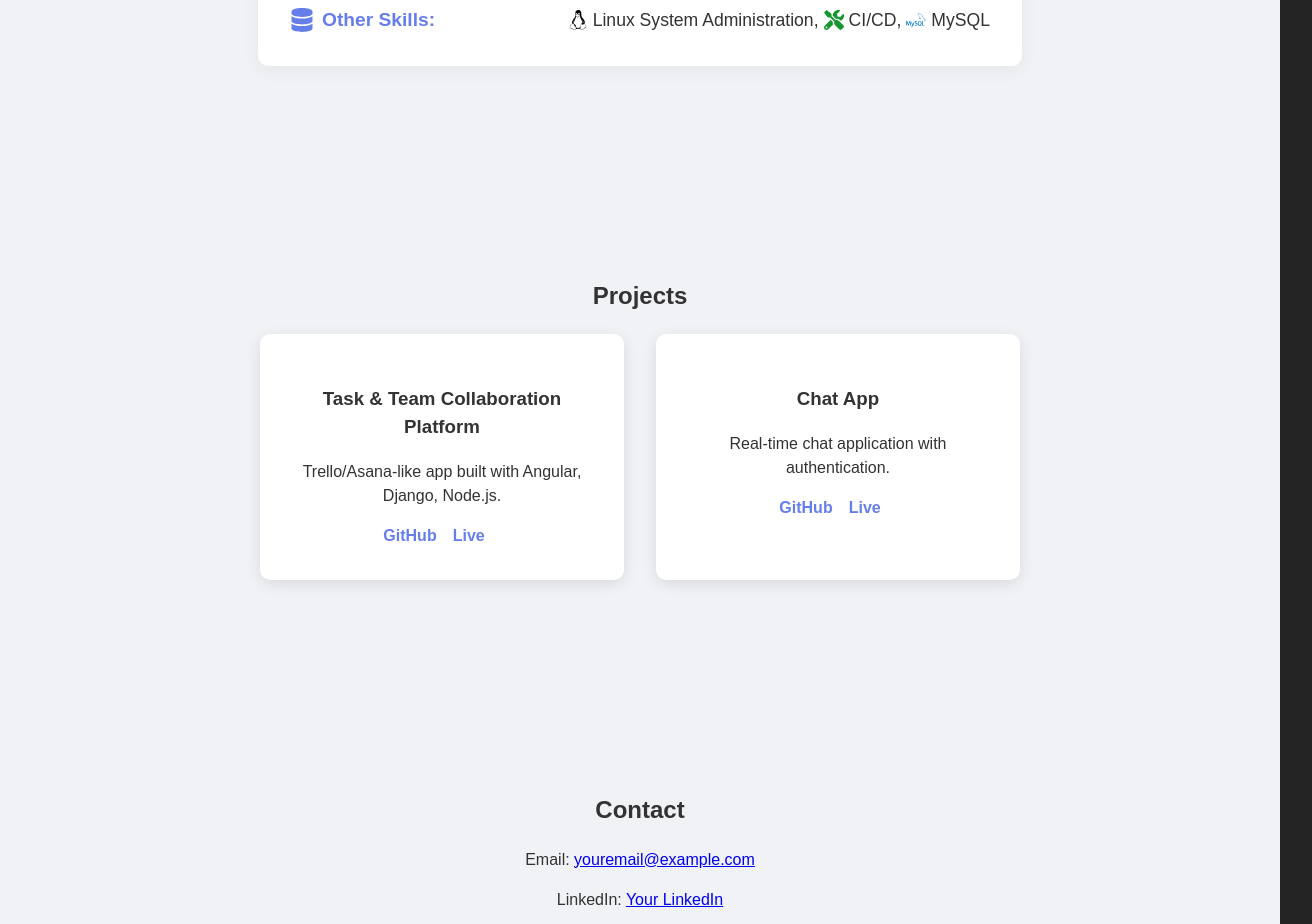
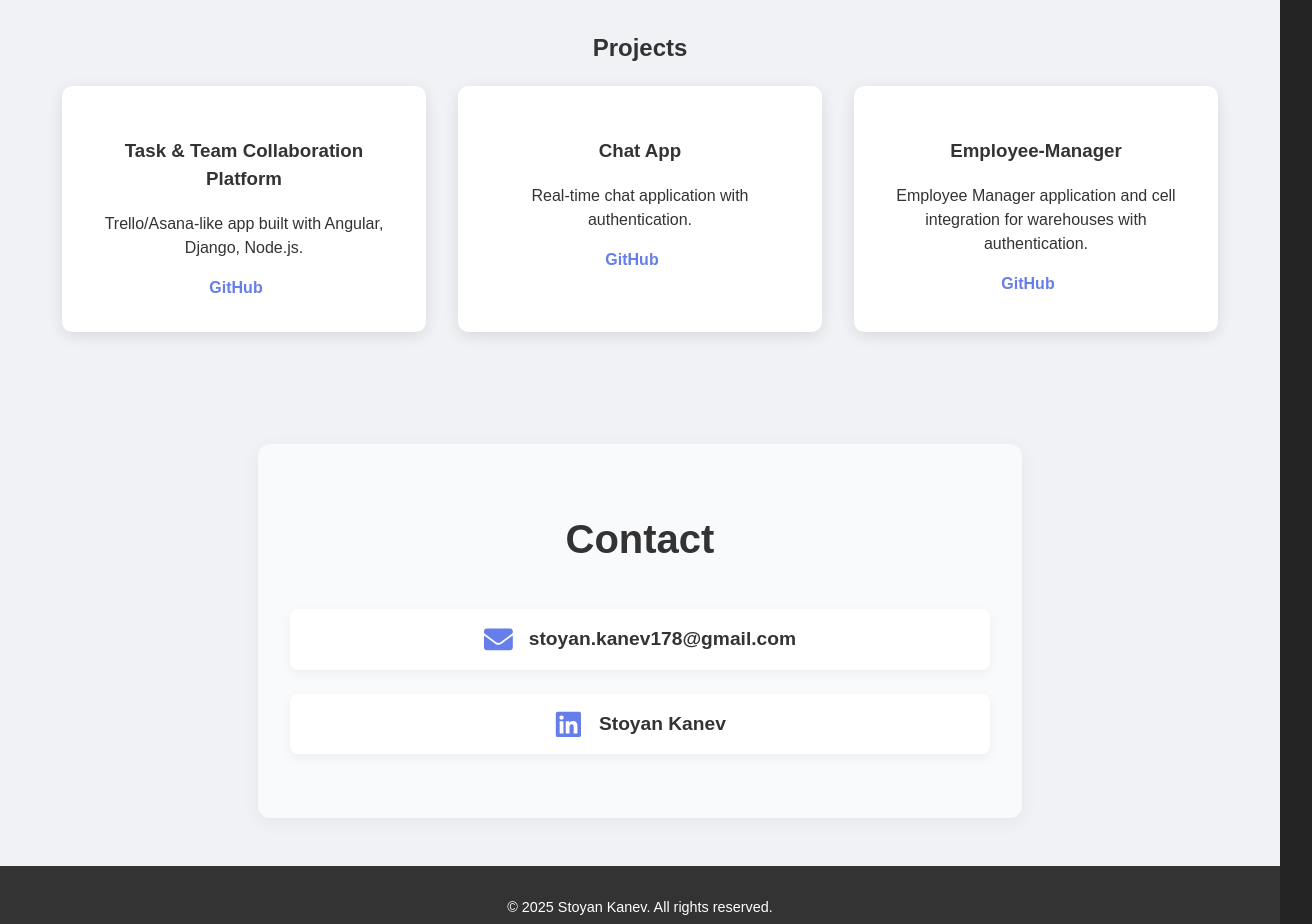
Before and after one commit to stoyan-kanev/portfolio, a React (Vite) app in the folder front-end/: page / in a window 1280 px wide. Shown: the part 820-1744 px from the top of the page, 1312 px wide, since content can reach past the window. Built offline with nearby package versions, Linux system fonts and the light colour scheme.

Commit message:
Added style for contact and tech stack

```diff
--- a/front-end/src/App.jsx
+++ b/front-end/src/App.jsx
@@ -1,7 +1,7 @@
 import React from 'react';
 import Navbar from './components/Navbar';
 import HeroSection from './components/HeroSection';
-import About from './components/About';
+import TechStack from './components/TechStack.jsx';
 import Projects from './components/Projects';
 import Contact from './components/Contact';
 import Footer from './components/Footer';
@@ -11,7 +11,7 @@ function App() {
         <>
             <Navbar/>
             <HeroSection/>
-            <About/>
+            <TechStack/>
             <Projects/>
             <Contact/>
             <Footer/>
--- a/front-end/src/components/Contact.jsx
+++ b/front-end/src/components/Contact.jsx
@@ -1,11 +1,21 @@
-import React from 'react';
+import { FaEnvelope, FaLinkedin } from 'react-icons/fa';
 
 function Contact() {
     return (
         <section id="contact" className="contact">
             <h2>Contact</h2>
-            <p>Email: <a href="mailto:youremail@example.com">youremail@example.com</a></p>
-            <p>LinkedIn: <a href="https://linkedin.com/in/yourprofile" target="_blank" rel="noopener noreferrer">Your LinkedIn</a></p>
+            <div className="contact-items">
+                <div className="contact-item">
+                    <FaEnvelope className="contact-icon" />
+                    <a href="mailto:stoyan.kanev178@gmail.com">stoyan.kanev178@gmail.com</a>
+                </div>
+                <div className="contact-item">
+                    <FaLinkedin className="contact-icon" />
+                    <a href="https://www.linkedin.com/in/stoyan-kanev-042386207" target="_blank" rel="noopener noreferrer">
+                        Stoyan Kanev
+                    </a>
+                </div>
+            </div>
         </section>
     );
 }
--- a/front-end/src/components/Navbar.jsx
+++ b/front-end/src/components/Navbar.jsx
@@ -5,7 +5,7 @@ function Navbar() {
         <nav className="navbar">
             <ul>
                 <li><a href="#home">Home</a></li>
-                <li><a href="#about">About</a></li>
+                <li><a href="#techstack">Tech Stack</a></li>
                 <li><a href="#projects">Projects</a></li>
                 <li><a href="#contact">Contact</a></li>
             </ul>
--- a/front-end/src/components/Projects.jsx
+++ b/front-end/src/components/Projects.jsx
@@ -13,7 +13,7 @@ function Projects() {
                         <p>{project.description}</p>
                         <div className="project-links">
                             <a href={project.githubLink} target="_blank" rel="noopener noreferrer">GitHub</a>
-                            {project.liveLink && (<a href={project.liveLink} target="_blank" rel="noopener noreferrer">Live</a>)}
+                            {/*{project.liveLink && (<a href={project.liveLink} target="_blank" rel="noopener noreferrer">Live</a>)}*/}
                         </div>
                     </div>
                 ))}
--- a/front-end/src/components/About.jsx
+++ b/front-end/src/components/TechStack.jsx
@@ -1,17 +1,17 @@
 import {FaCode, FaTools, FaDatabase} from 'react-icons/fa';
 import {SiPython, SiJavascript, SiTypescript, SiDjango, SiAngular, SiReact, SiLinux, SiMysql} from 'react-icons/si';
 
-function About() {
+function TechStack() {
     return (
-        <section id="about" className="about">
-            <h2>About Me</h2>
-            <div className="about-table">
-                <div className="about-row">
-                    <span className="about-label">
+        <section id="techstack" className="techstack">
+            <h2>Tech Stack</h2>
+            <div className="techstack-table">
+                <div className="techstack-row">
+                    <span className="techstack-label">
                         <FaCode style={{marginRight: '8px'}}/>
                         Languages:
                     </span>
-                    <span className="about-value">
+                    <span className="techstack-value">
                         <SiPython style={{marginRight: '5px', color: '#306998'}}/>
                         Python,
                         <SiJavascript style={{margin: '0 5px', color: '#f7df1e'}}/>
@@ -21,12 +21,12 @@ function About() {
                     </span>
                 </div>
 
-                <div className="about-row">
-                    <span className="about-label">
+                <div className="techstack-row">
+                    <span className="techstack-label">
                         <FaTools style={{marginRight: '8px'}}/>
                         Frameworks:
                     </span>
-                    <span className="about-value">
+                    <span className="techstack-value">
                         <SiAngular style={{marginRight: '5px', color: '#bf1818'}}/>
                         Angular,
                         <SiDjango style={{margin: '0 5px', color: '#16962f'}}/>
@@ -36,12 +36,12 @@ function About() {
                     </span>
                 </div>
 
-                <div className="about-row">
-                    <span className="about-label">
+                <div className="techstack-row">
+                    <span className="techstack-label">
                         <FaDatabase style={{marginRight: '8px'}}/>
                         Other Skills:
                     </span>
-                    <span className="about-value">
+                    <span className="techstack-value">
                         <SiLinux style={{marginRight: '5px', color: '#000000'}}/>
                         Linux System Administration,
                         <FaTools style={{margin: '0 5px', color: '#16962f'}}/>
@@ -55,4 +55,4 @@ function About() {
     );
 }
 
-export default About;
+export default TechStack;
--- a/front-end/src/data/projects.jsx
+++ b/front-end/src/data/projects.jsx
@@ -2,13 +2,19 @@ export const projects = [
     {
         title: "Task & Team Collaboration Platform",
         description: "Trello/Asana-like app built with Angular, Django, Node.js.",
-        githubLink: "https://github.com/yourusername/task-collab",
+        githubLink: "https://github.com/LazyPotato02/Collaboration-Platform",
         liveLink: "https://yourdomain.com/task-collab",
     },
     {
         title: "Chat App",
         description: "Real-time chat application with authentication.",
-        githubLink: "https://github.com/yourusername/chat-app",
+        githubLink: "https://github.com/LazyPotato02/Chat-App",
+        liveLink: "https://yourdomain.com/chat-app",
+    },
+    {
+        title: "Employee-Manager",
+        description: "Employee Manager application and cell integration for warehouses with authentication.",
+        githubLink: "https://github.com/LazyPotato02/Employee-Manager",
         liveLink: "https://yourdomain.com/chat-app",
     },
 ];
--- a/front-end/src/index.css
+++ b/front-end/src/index.css
@@ -27,8 +27,8 @@ body {
 .navbar {
   background-color: rgba(51, 51, 51, 1);
   padding: 1rem;
-  /*position: fixed;*/
-  /*top: 0;*/
+  position: fixed;
+  top: 0;
   width: 100%;
   z-index: 1000;
   box-shadow: 0 2px 10px rgba(0, 0, 0, 0.2);
@@ -114,14 +114,11 @@ body {
   background-color: #ff5722;
 }
 
-
-
-
-.about, .projects, .contact {
-  padding: 8rem 2rem 4rem 2rem;
+.techstack, .projects {
+  padding: 3rem 2rem 4rem 2rem;
   text-align: center;
 }
-.about-table {
+.techstack-table {
   display: flex;
   flex-direction: column;
   gap: 1.5rem;
@@ -135,14 +132,14 @@ body {
   margin-right: auto;
 }
 
-.about-row {
+.techstack-row {
   display: flex;
   justify-content: space-between;
-  align-items: center; /* ЦЕНТРИРАЙ ИКОНИТЕ И ТЕКСТОВЕТЕ */
+  align-items: center;
   font-size: 1.1rem;
 }
 
-.about-label {
+.techstack-label {
   display: flex;
   align-items: center;
   font-weight: 700;
@@ -150,12 +147,12 @@ body {
   font-size: 1.2rem;
 }
 
-.about-label svg {
+.techstack-label svg {
   width: 24px;
   height: 24px;
 }
 
-.about-value {
+.techstack-value {
   display: flex;
   align-items: center;
   flex-wrap: wrap;
@@ -163,7 +160,7 @@ body {
   justify-content: flex-end;
 }
 
-.about-value svg {
+.techstack-value svg {
   width: 20px;
   height: 20px;
 }
@@ -199,6 +196,61 @@ body {
 .project-links a:hover {
   text-decoration: underline;
 }
+.contact {
+  padding: 2rem 2rem 4rem 2rem;
+  text-align: center;
+  background: #f9fafb;
+  border-radius: 12px;
+  max-width: 700px;
+  margin: 3rem auto;
+  box-shadow: 0 4px 20px rgba(0, 0, 0, 0.05);
+}
+
+.contact h2 {
+  font-size: 2.5rem;
+  color: #333;
+  margin-bottom: 2.5rem;
+}
+
+.contact-items {
+  display: flex;
+  flex-direction: column;
+  gap: 1.5rem;
+}
+
+.contact-item {
+  background: white;
+  padding: 1rem 2rem;
+  border-radius: 8px;
+  box-shadow: 0 4px 12px rgba(0, 0, 0, 0.05);
+  display: flex;
+  align-items: center;
+  gap: 1rem;
+  justify-content: center;
+  transition: transform 0.3s, background-color 0.3s;
+}
+
+.contact-item:hover {
+  transform: translateY(-5px);
+  background-color: #eef2ff;
+}
+
+.contact-icon {
+  color: #667eea;
+  font-size: 1.8rem;
+}
+
+.contact-item a {
+  color: #333;
+  font-weight: 600;
+  font-size: 1.2rem;
+  text-decoration: none;
+}
+
+.contact-item a:hover {
+  text-decoration: underline;
+  color: #ff7f50;
+}
 
 .footer {
   background-color: #333;
@@ -209,6 +261,11 @@ body {
 }
 /* ----------------- RESPONSIVE ----------------- */
 @media (max-width: 768px) {
+  .techstack, .projects, .contact{
+    padding: 2rem;
+  }
+
+
   .hero {
     height: auto;
     padding-top: 6rem;
@@ -236,13 +293,38 @@ body {
   .hero-subtitle {
     font-size: 1.2rem;
   }
-  .about-row {
+  .techstack-row {
     flex-direction: column;
     align-items: flex-start;
     gap: 0.5rem;
   }
 
-  .about-value {
+  .techstack-value {
     justify-content: flex-start;
   }
+  .project-list {
+    flex-direction: column;
+    align-items: center;
+  }
+
+  .project-card {
+    width: 90%;
+    padding: 1.5rem;
+  }
+  .contact {
+    padding: 6rem 1rem 3rem 1rem;
+  }
+
+  .contact h2 {
+    font-size: 2rem;
+  }
+
+  .contact-item {
+    flex-direction: column;
+    padding: 1.5rem;
+  }
+
+  .contact-item a {
+    font-size: 1rem;
+  }
 }
```
